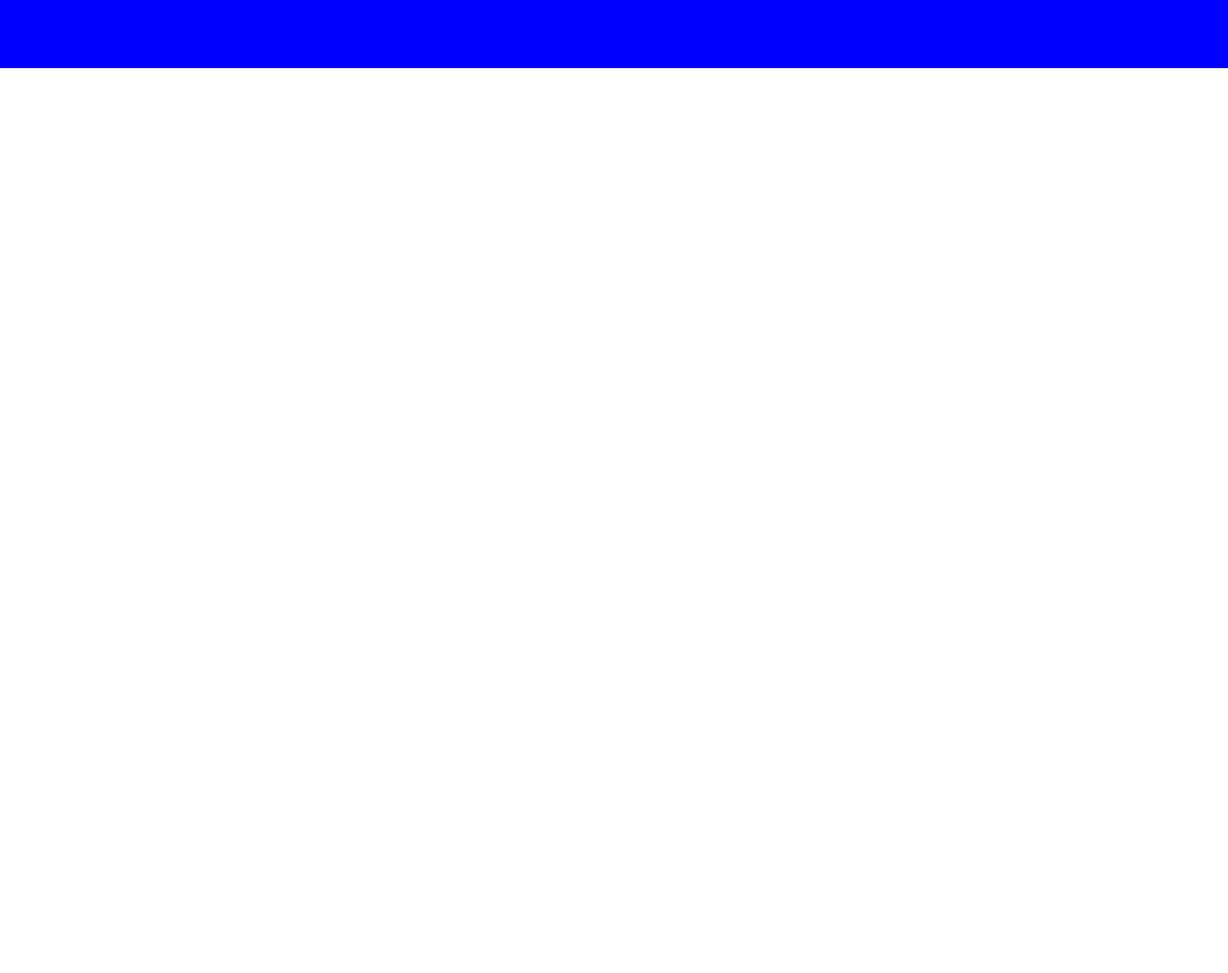
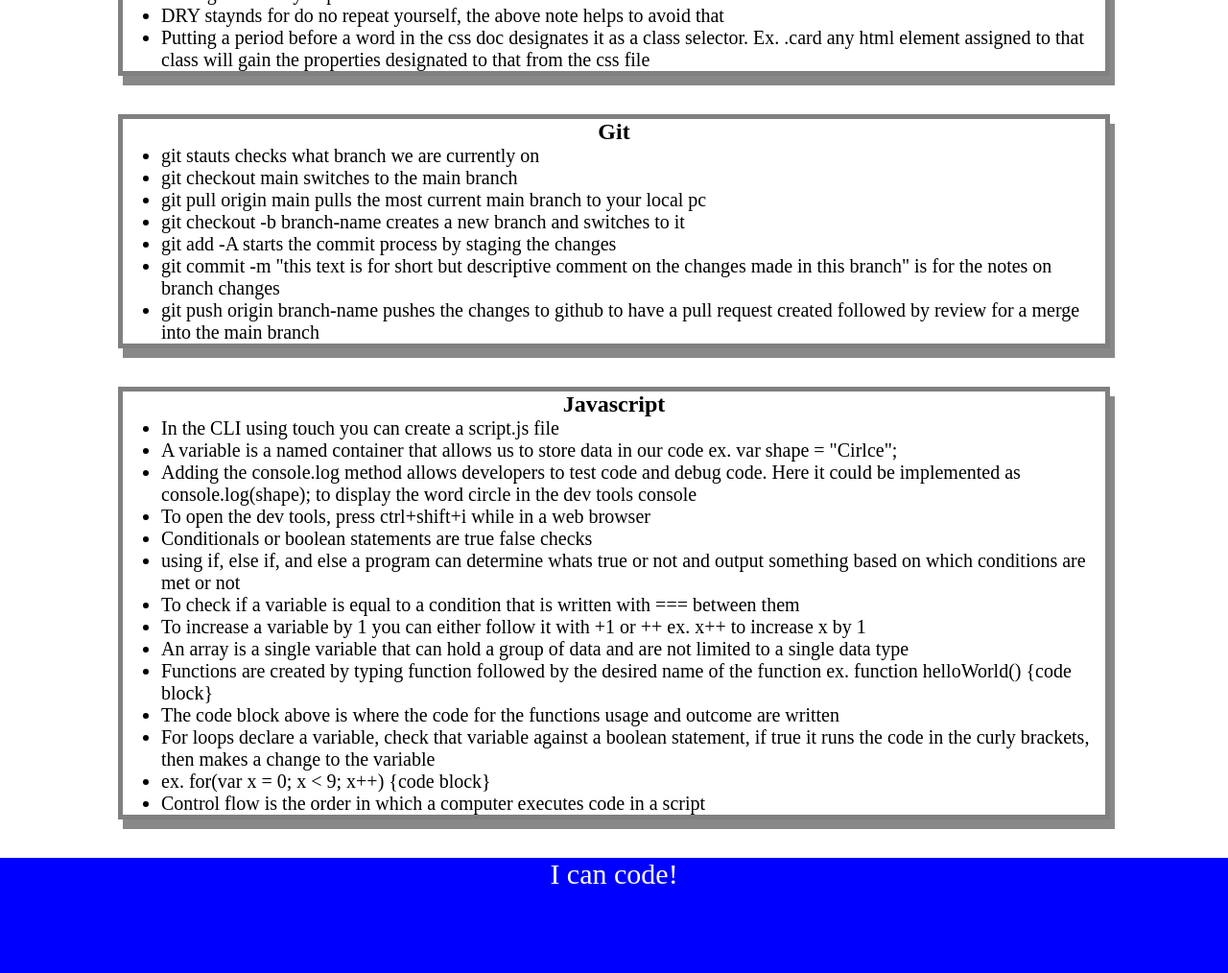
Before and after one commit to Neglon/prework-study-guide, a plain HTML site: page index.html in a window 1280 px wide. Shown: the part 701-1715 px from the top of the page at 96% size. Before the commit the page ends 800 px from the top, so only its background shows below. Drawn offline with Linux system fonts and the light colour scheme.

Commit message:
Updated notes for study guide
Added more study guide notes to website

```diff
--- a/index.html
+++ b/index.html
@@ -19,31 +19,63 @@
       <section class="card" id="html-section">
         <h2>HTML</h2>
         <ul>
+          <li>The !DOCTYPE html element lets the computer know its going to be reading this as html </li>
+          <li>The title element is what appears on a tab in abrowser window</li>
           <li>The head element contains information about the webpage</li>
+          <li>The meta data is contained in the head element, typically not seen by users, and helps with search engine optimization(SEO)</li>
           <li>The body element represents the visibile content shown to the user</li>
+          <li>The script element embeds cliend side scripts such as Javascript</li>
+          <li>The style element defines the CSS styles associated with the site</li>
+          <li>The base element defines the url for a webpage, the link element connects an external source to the html document</li>
+          <li>Headings are designated h1 through h6, h1 being the biggest</li>
+          <li>The ul element us for unordered lists, as seen on this page, using the ol element would make this list numbered in order</li>
+          <li>The br element creates a break or line of empty space between two blocks of content</li>
+          <li>For hyper links, the a element creates the link, the href attribute points to the url</li>
         </ul>
       </section>
 
       <section class="card" id="css-section">
         <h2>CSS</h2>
         <ul>
+          <li>A .css file needs to be created, in the command line interface (CLI) enter  touch style.css  </li>
+          <li>The touch command in the CLI followed by the document name and file type creates that file</li>
           <li>A margin indicates how much space we want around the outside of an element</li>
           <li>Padding indicates how much space we want around the content inside of an element</li>
+          <li>Using a commo after 2 selectors ex. header and footer - the following declarations in the {} will apply to both, preventing writing essentially duplicate code</li>
+          <li>DRY staynds for do no repeat yourself, the above note helps to avoid that</li>
+          <li>Putting a period before a word in the css doc designates it as a class selector. Ex. .card  any html element assigned to that class will gain the properties designated to that from the css file</li>
         </ul>
       </section>
 
       <section class="card" id="git-section">
         <h2>Git</h2>
         <ul>
-          <li>git stauts: checks what branch we are currently on</li>
-          <li>git checkout -b branch-name: creates a new branch and switches to it</li>
+          <li>git stauts  checks what branch we are currently on</li>
+          <li>git checkout main  switches to the main branch</li>
+          <li>git pull origin main  pulls the most current main branch to your local pc</li>
+          <li>git checkout -b branch-name  creates a new branch and switches to it</li>
+          <li>git add -A  starts the commit process by staging the changes</li>
+          <li>git commit -m "this text is for short but descriptive comment on the changes made in this branch"  is for the notes on branch changes</li>
+          <li>git push origin branch-name   pushes the changes to github to have a pull request created followed by review for a merge into the main branch</li>
         </ul>
       </section>
 
       <section class="card" id="javascript-section">
         <h2>Javascript</h2>
         <ul>
-          <li>A variable is a named container that allows us to store data in our code</li>
+          <li>In the CLI using touch you can create a script.js file</li>
+          <li>A variable is a named container that allows us to store data in our code ex. var shape = "Cirlce";</li>
+          <li>Adding the console.log method allows developers to test code and debug code. Here it could be implemented as console.log(shape); to display the word circle in the dev tools console</li>
+          <li>To open the dev tools, press ctrl+shift+i while in a web browser</li>
+          <li>Conditionals or boolean statements are true false checks</li>
+          <li>using if, else if, and else a program can determine whats true or not and output something based on which conditions are met or not</li>
+          <li>To check if a variable is equal to a condition that is written with === between them</li>
+          <li>To increase a variable by 1 you can either follow it with +1 or ++  ex. x++ to increase x by 1</li>
+          <li>An array is a single variable that can hold a group of data and are not limited to a single data type</li>
+          <li>Functions are created by typing function followed by the desired name of the function ex. function helloWorld() {code block}</li>
+          <li>The code block above is where the code for the functions usage and outcome are written</li>
+          <li>For loops declare a variable, check that variable against a boolean statement, if true it runs the code in the curly brackets, then makes a change to the variable</li>
+          <li>ex. for(var x = 0; x < 9; x++) {code block}</li>
           <li>Control flow is the order in which a computer executes code in a script</li>
         </ul>
       </section>
```
